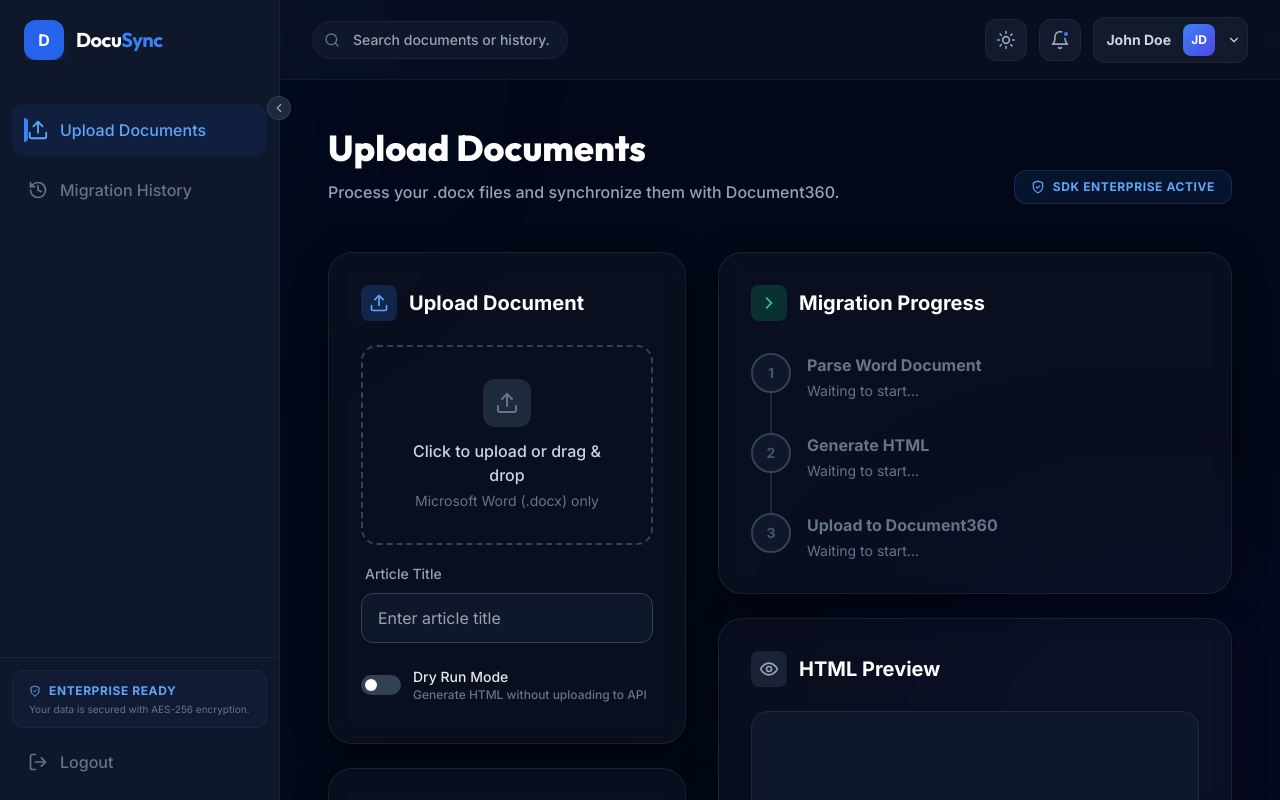
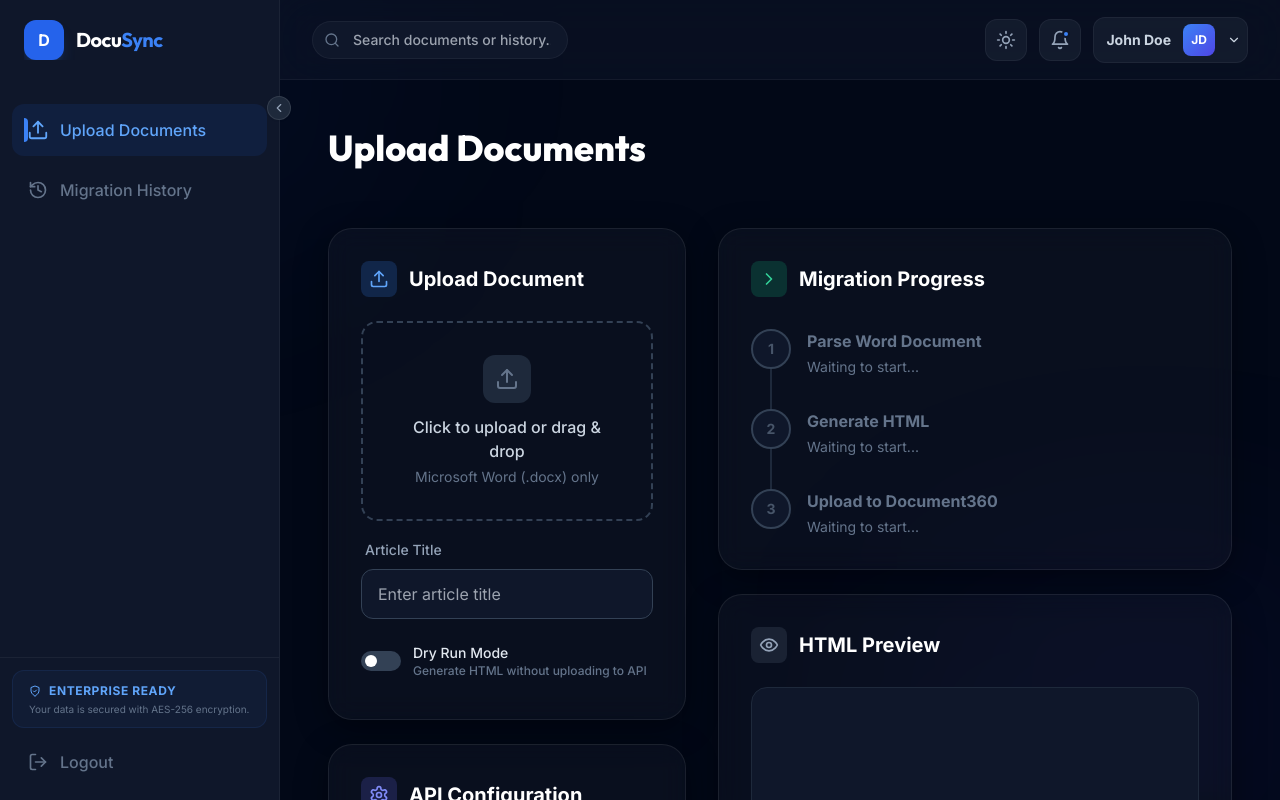
Before and after one commit to Barathfiless/Kovai.co_Assessment, a React (Vite) app in the folder migration-task/client/: page /app in a window 1280 px wide. Shown: the top 800 px of the page. Built offline with nearby package versions, Linux system fonts and the light colour scheme.

Commit message:
style: remove upload description and enterprise badge from dashboard

```diff
--- a/migration-task/client/src/pages/Migrator.jsx
+++ b/migration-task/client/src/pages/Migrator.jsx
@@ -578,18 +578,7 @@ export default function Migrator() {
                   <h1 className="text-4xl font-extrabold font-outfit mb-3 text-slate-900 dark:text-white">
                     {activeTab === 'upload' ? 'Upload Documents' : 'Migration History'}
                   </h1>
-                  <p className="text-slate-500 dark:text-slate-400 font-medium">
-                    {activeTab === 'upload'
-                      ? 'Process your .docx files and synchronize them with Document360.'
-                      : 'Review and manage your past document migrations.'}
-                  </p>
                 </div>
-                {activeTab === 'upload' && (
-                  <div className="hidden sm:flex items-center space-x-2 px-4 py-2 bg-blue-500/10 rounded-xl border border-blue-500/20 text-blue-600 dark:text-blue-400 text-xs font-bold uppercase tracking-wider h-fit">
-                    <ShieldCheck size={14} />
-                    <span>SDK Enterprise Active</span>
-                  </div>
-                )}
               </motion.div>
             </div>
 
```
